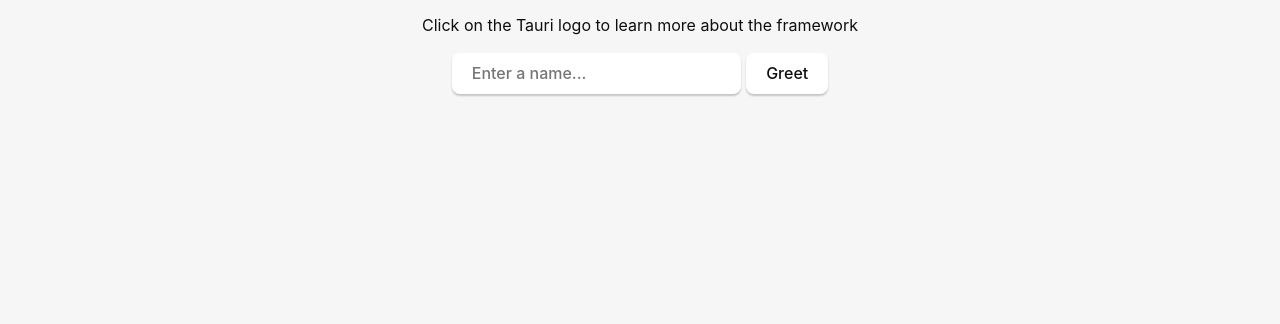
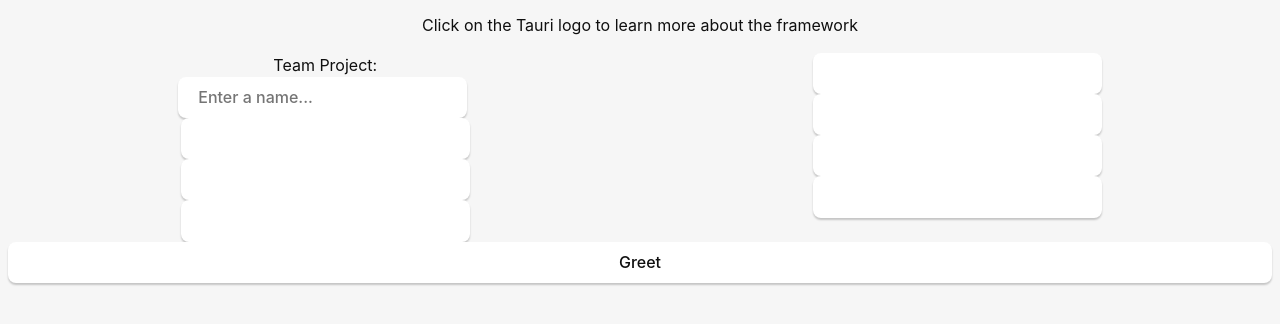
Before and after one commit to Niox1337/GU-GPA-Calculator, a website: page src/index.html in a window 1280 px wide. Shown: the part 308-632 px from the top of the page. Drawn offline with Linux system fonts and the light colour scheme.

Commit message:
input styling

```diff
--- a/src/index.html
+++ b/src/index.html
@@ -24,11 +24,35 @@
       </div>
 
       <p>Click on the Tauri logo to learn more about the framework</p>
-
-      <form class="row" id="greet-form">
-        <input id="greet-input" placeholder="Enter a name..." />
-        <button type="submit">Greet</button>
-      </form>
+      <div class="input-container">
+      <div class="input-column">
+        <label for="greet-input">Team Project: </label><input id="greet-input" placeholder="Enter a name..." />
+        <label>
+          <input>
+        </label>
+        <label>
+          <input>
+        </label>
+        <label>
+          <input>
+        </label>
+      </div>
+      <div class="input-column">
+        <label>
+          <input>
+        </label>
+        <label>
+          <input>
+        </label>
+        <label>
+          <input>
+        </label>
+        <label>
+          <input>
+        </label>
+      </div>
+        </div>
+      <button type="submit">Greet</button>
 
       <p id="greet-msg"></p>
     </div>
--- a/src/styles.css
+++ b/src/styles.css
@@ -88,6 +88,21 @@ button {
   margin-right: 5px;
 }
 
+.input-container {
+  display: flex;
+  flex-direction: row;
+  justify-content: space-around;
+  align-items: start;
+  flex-wrap: wrap;
+}
+
+.input-column {
+  display: flex;
+  flex-direction: column;
+  align-items: center;
+  flex-wrap: wrap;
+}
+
 @media (prefers-color-scheme: dark) {
   :root {
     color: #f6f6f6;
```
